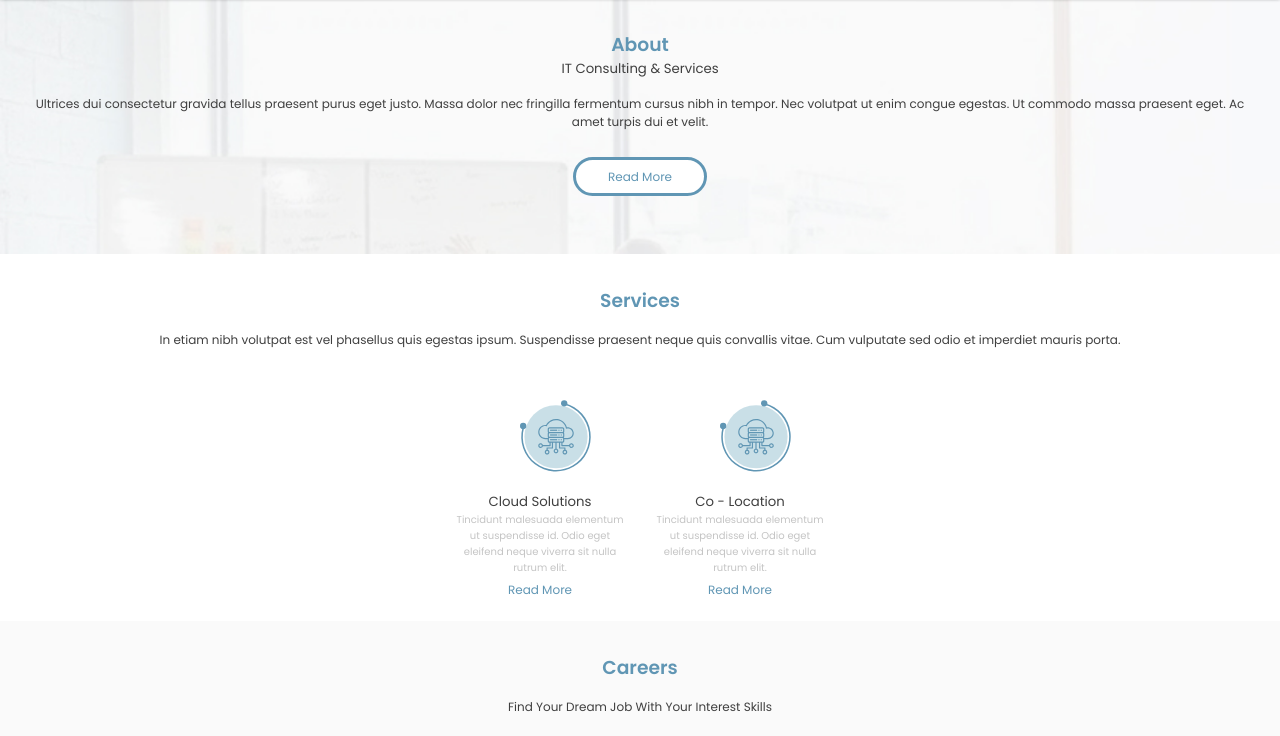
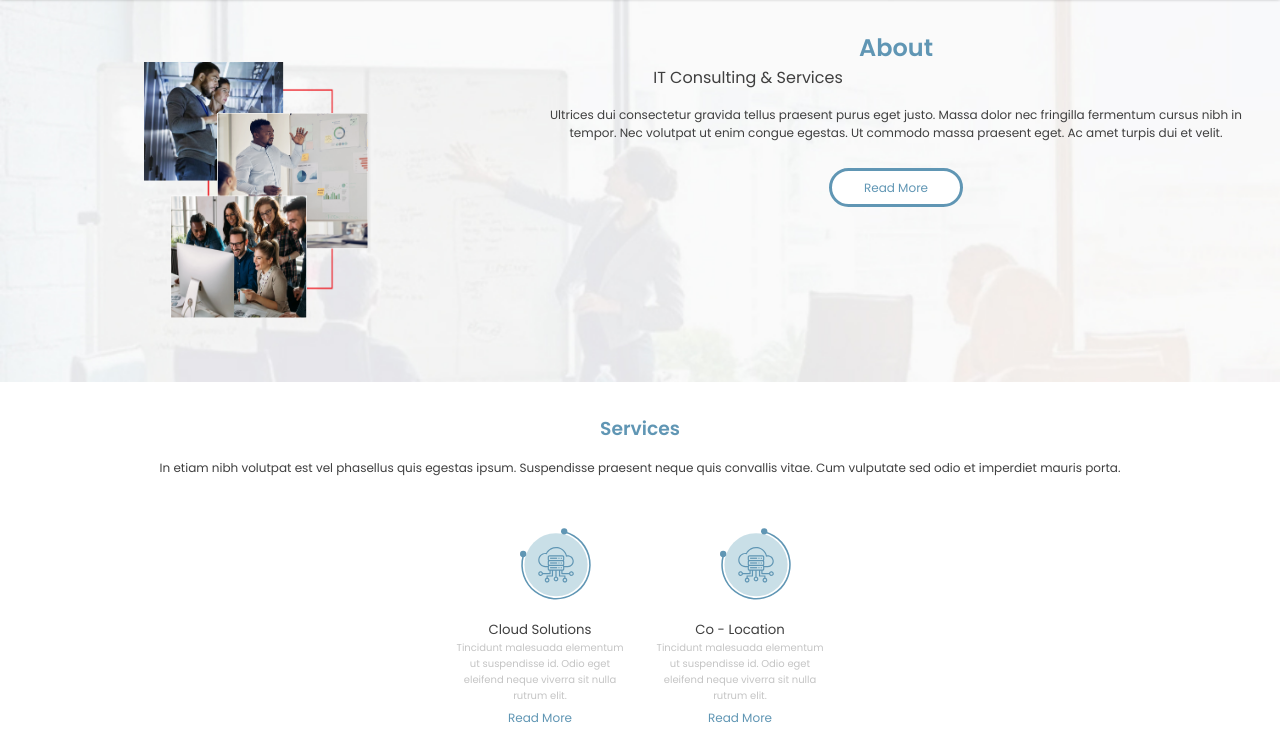
Before and after one commit to revou-fsse-oct24/milestone-1-RafliTriatma, a plain HTML site: page index.html in a window 1280 px wide. Shown: the part 258-994 px from the top of the page. Drawn offline with Linux system fonts and the light colour scheme.

Commit message:
update responsive

```diff
--- a/index.css
+++ b/index.css
@@ -79,6 +79,10 @@ nav.scrolled {
     height: 16rem;
     background-size: cover;
     /* display: flex; */
+}
+
+.about-img {
+    display: none;
 }
 
 .about-txt {
@@ -197,7 +201,7 @@ nav.scrolled {
 
 .contact-wrap {
     width: 100%;
-    height: 42rem;
+    height: 46rem;
 }
 
 .input-box-wrap {
@@ -243,6 +247,21 @@ nav.scrolled {
     border-radius: 2vh;
     appearance: none;
     border: 0.2rem solid var(--white2);
+}
+
+.contact-btn {
+    margin-top: 10vh;
+    display: flex;
+    justify-content: center;
+}
+
+.contact-btn-submit {
+    width: 80%;
+    height: 2rem;
+    border: none;
+    border-radius: 0.5rem;
+    background-color: var(--primary);
+    color: var(--white);
 }
 
 .map-wrap {
@@ -358,4 +377,46 @@ nav.scrolled {
         margin-top: 1vh;
         font-size: 12px;
     }
+
+    .about-wrap {
+        width: 100%;
+        height: 24rem;
+        background-position: center;
+        display: flex;
+        flex-direction: row;
+    }
+
+    .about-img {
+        display: block;
+        width: 40%;
+        height: auto;
+        display: flex;
+        align-items: center;
+        justify-content: center;
+
+    }
+
+    .about-img img {
+        width: 14rem;
+        height: 16rem;
+    }
+    .about-txt {
+        width: 60%;
+        display: flex;
+        flex-direction: column;
+    }
+
+    .about-txt h3{
+        font-size: 24px;
+    }
+
+    .about-txt h5 {
+        margin-right: 37vh;
+        font-size: 16px;
+    }
+
+    .about-txt p {
+        text-align: left;
+        padding: 0;
+    }
 }
--- a/index.html
+++ b/index.html
@@ -58,7 +58,7 @@
         </section>
 
         <section class="about-wrap">
-            <div class="about-img"></div>
+            <div class="about-img"><img src="./assets/image/about-img.png" alt="aboutimg"></div>
             <div class="about-txt">
                 <h3 style="text-align: center; padding-top: 4vh;
                 color: var(--primary); font-weight: 600;">About</h3>
@@ -192,6 +192,10 @@
                     <span style="color: red;">*</span></h5>
                     <textarea name="message" placeholder="Input Your Message"></textarea>
                 </div>
+
+                <div class="contact-btn">
+                    <input class="contact-btn-submit" type="button" value="submit">
+                </div>
             </div>
 
         <div class="map-wrap">
```
Also changed, not shown: assets/image/about-img.png (added).
